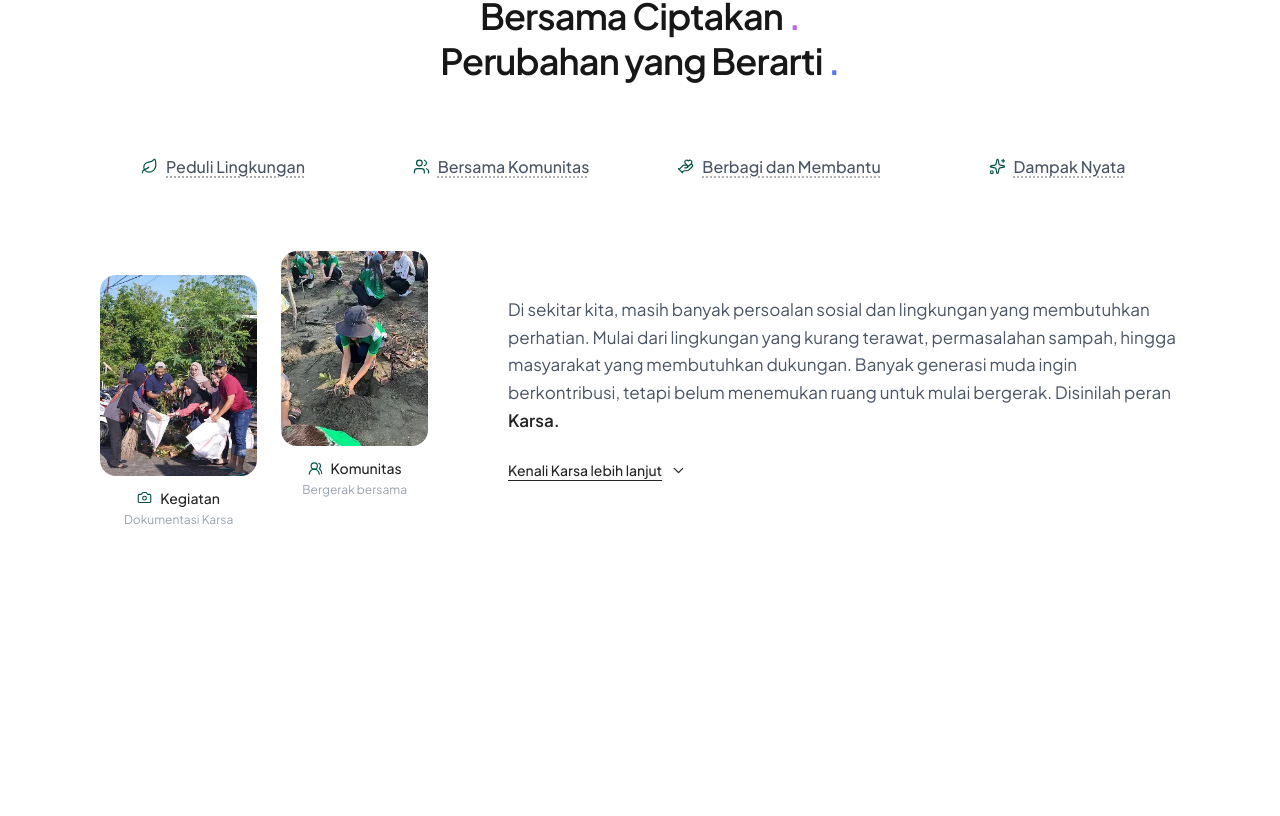
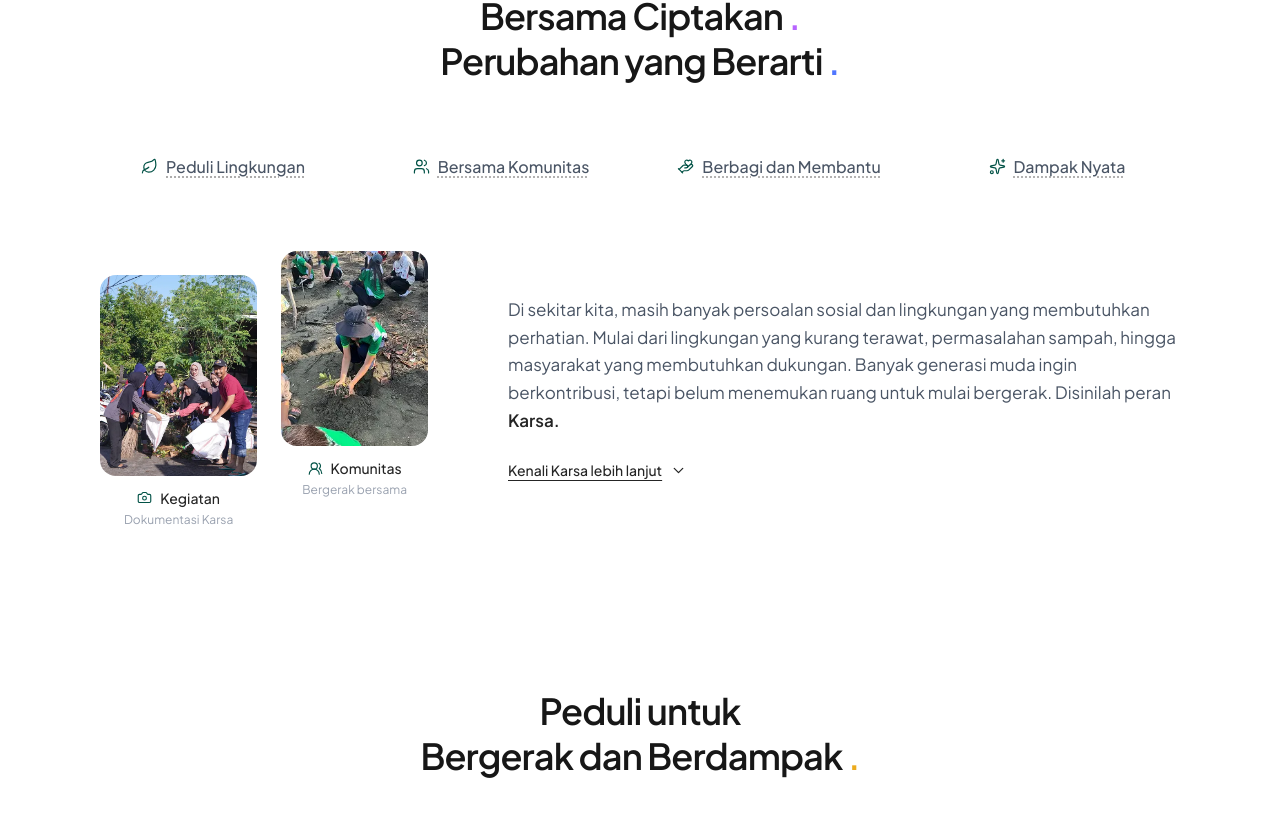
Before and after one commit to RizkyChairi/karsa-community, a Next.js app: page /karsa in a window 1280 px wide. Shown: the part 822-1638 px from the top of the page. Before the commit the page ends 1590 px from the top, so only its background shows below. Built offline with nearby package versions, Linux system fonts and the light colour scheme.

Commit message:
feat: add title header visimisi

```diff
--- a/src/app/globals.css
+++ b/src/app/globals.css
@@ -22,12 +22,19 @@ body {
 }
 
 @theme {
+  /* PRIMARY */
+  --color-karsa-primary: #025246;
+
+  /* SECONDARY */
   --color-karsa-green: #9bdb35;
   --color-karsa-blue: #5076ff;
   --color-karsa-purple: #b764ff;
   --color-karsa-yellow: #ecab1d;
+
+  /* TEXT */
   --color-karsa-black: #252525;
 }
+Visim
 
 html {
   scroll-behavior: smooth;
--- a/src/components/landing/Navbar.tsx
+++ b/src/components/landing/Navbar.tsx
@@ -31,7 +31,7 @@ const navLinks: NavLink[] = [
     hasDropdown: true,
     options: [
       { href: "#tentang", label: "Tentang Karsa" },
-      { href: "#visi-misi", label: "Visi & Misi" },
+      { href: "#visimisi", label: "Visi & Misi" },
       { href: "#program", label: "Program" },
       { href: "#dampak", label: "Dampak & Kontribusi" },
     ],
--- a/src/components/landing/about/visimisi-karsa/Visimisi.tsx
+++ b/src/components/landing/about/visimisi-karsa/Visimisi.tsx
@@ -1,6 +1,6 @@
 "use client"
 
-import { Eye, Target, ChevronDown } from "lucide-react"
+import { Binoculars, Route, ChevronDown } from "lucide-react"
 import ScrollReveal from "@/components/ui/ScrollReveal"
 import { useState } from "react"
 
@@ -35,4 +35,21 @@ export default function Visimisi() {
     },
   ]
 
+  return (
+    <div className="space-y-16">
+
+      <div className="mx-auto max-w-3xl text-center text-3xl font-semibold leading-tight tracking-tight md:text-4xl">
+        <ScrollReveal direction="up" duration={0.8}>
+          <h2>Peduli untuk</h2>
+
+          <h2>
+            Bergerak dan Berdampak{" "}
+            <span className="text-karsa-yellow">.</span>
+          </h2>
+        </ScrollReveal>
+      </div>
+
+
+    </div>
+  )
 }
```
